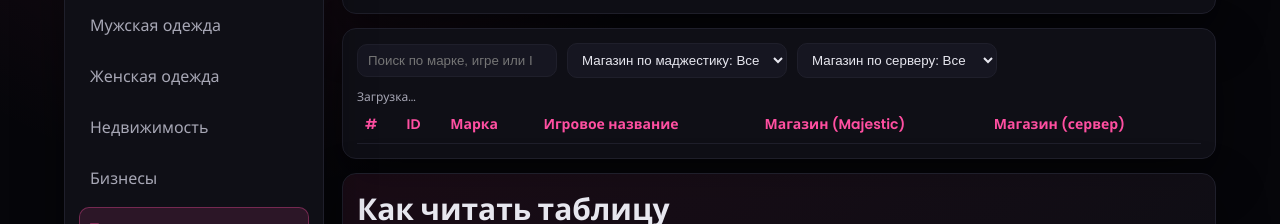
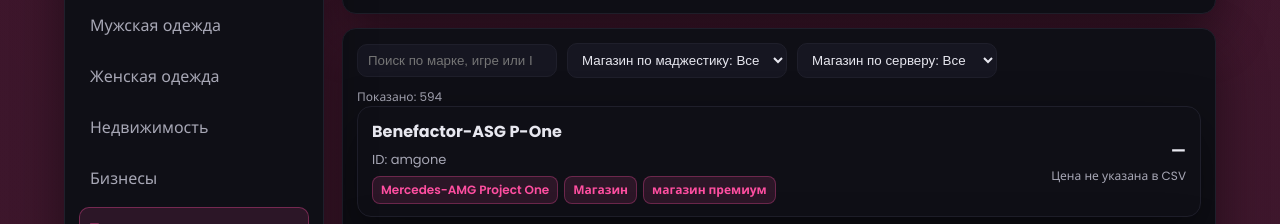
Before and after one commit to vanekvaraksin/Markus-RP, a plain HTML site: page pages/vehicles.html in a window 1280 px wide. Shown: the part 549-773 px from the top of the page. Drawn offline with Linux system fonts and the light colour scheme.

Commit message:
Add files via upload

```diff
--- a/pages/vehicles.html
+++ b/pages/vehicles.html
@@ -85,29 +85,15 @@
               </select>
             </div>
             <div class="muted small" id="vehiclesCount">Загрузка...</div>
-            <div class="table-scroll">
-              <table class="data-table" id="vehiclesTable">
-                <thead>
-                  <tr>
-                    <th>#</th>
-                    <th>ID</th>
-                    <th>Марка</th>
-                    <th>Игровое название</th>
-                    <th>Магазин (Majestic)</th>
-                    <th>Магазин (сервер)</th>
-                  </tr>
-                </thead>
-                <tbody></tbody>
-              </table>
-            </div>
+            <div class="cards-list" id="vehiclesCards"></div>
           </section>
 
           <section class="detail-section detail-highlight">
             <h2>Как читать таблицу</h2>
             <ul class="detail-list">
               <li>Столбцы: ID, марка/модель, игровое название, магазин/тип продажи.</li>
-              <li>Используйте поиск и фильтры выше таблицы для нужного авто.</li>
-              <li>Цены и наличие зависят от обновлений — таблица обновляется из CSV.</li>
+              <li>Используйте поиск и фильтры выше списка для нужного авто.</li>
+              <li>Цены и наличие зависят от обновлений — список обновляется из CSV.</li>
             </ul>
             <div class="meta-row">
               <span class="meta-pill">Данные из локального CSV</span>
@@ -141,7 +127,7 @@
     const searchInput = document.getElementById('vehicleSearch');
     const shopMajesticSelect = document.getElementById('shopMajestic');
     const shopServerSelect = document.getElementById('shopServer');
-    const tableBody = document.querySelector('#vehiclesTable tbody');
+    const cardsWrap = document.getElementById('vehiclesCards');
     const countEl = document.getElementById('vehiclesCount');
 
     function parseCSV(text) {
@@ -184,18 +170,32 @@
       return rows.filter(r => r.length > 1);
     }
 
-    function renderTable(data) {
-      tableBody.innerHTML = data.map(item => `
-        <tr>
-          <td>${item['№'] || ''}</td>
-          <td>${item['ID авто'] || ''}</td>
-          <td>${item['Марка авто'] || ''}</td>
-          <td>${item['Игровое название'] || ''}</td>
-          <td>${item['Магазин по маджестику'] || ''}</td>
-          <td>${item['Магазин по серверу'] || ''}</td>
-        </tr>
-      `).join('');
-      countEl.textContent = \`Показано: ${data.length}\`;
+    function renderCards(data) {
+      cardsWrap.innerHTML = data.map(item => {
+        const id = item['ID авто'] || '';
+        const title = item['Марка авто'] || '';
+        const game = item['Игровое название'] || '';
+        const shopM = item['Магазин по маджестику'] || '';
+        const shopS = item['Магазин по серверу'] || '';
+        return `
+          <div class="vehicle-card">
+            <div class="vehicle-main">
+              <div class="vehicle-title">${game || title || 'Без названия'}</div>
+              <div class="vehicle-id">${id ? `ID: ${id}` : ''}</div>
+              <div class="vehicle-tags">
+                ${title ? `<span class="pill-soft">${title}</span>` : ''}
+                ${shopM ? `<span class="pill-soft">${shopM}</span>` : ''}
+                ${shopS ? `<span class="pill-soft">${shopS}</span>` : ''}
+              </div>
+            </div>
+            <div class="price-box">
+              <div class="price-value">—</div>
+              <div class="muted small">Цена не указана в CSV</div>
+            </div>
+          </div>
+        `;
+      }).join('');
+      countEl.textContent = `Показано: ${data.length}`;
     }
 
     function populateFilters(data) {
@@ -219,7 +219,7 @@
       const shopM = shopMajesticSelect.value;
       const shopS = shopServerSelect.value;
       return allRows.filter(item => {
-        const text = \`\${item['ID авто']} \${item['Марка авто']} \${item['Игровое название']}\`.toLowerCase();
+        const text = `${item['ID авто']} ${item['Марка авто']} ${item['Игровое название']}`.toLowerCase();
         if (query && !text.includes(query)) return false;
         if (shopM && item['Магазин по маджестику'] !== shopM) return false;
         if (shopS && item['Магазин по серверу'] !== shopS) return false;
@@ -239,13 +239,13 @@
           return obj;
         });
         populateFilters(data);
-        const update = () => renderTable(applyFilters(data));
+        const update = () => renderCards(applyFilters(data));
         searchInput.addEventListener('input', update);
         shopMajesticSelect.addEventListener('change', update);
         shopServerSelect.addEventListener('change', update);
         update();
       } catch (e) {
-        countEl.textContent = 'Ошибка загрузки таблицы';
+        countEl.textContent = 'Ошибка загрузки списка';
         console.error(e);
       }
     }
@@ -254,3 +254,5 @@
   </script>
 </body>
 </html>
+</body>
+</html>
--- a/styles.css
+++ b/styles.css
@@ -703,6 +703,75 @@ h2 {
   min-width: 200px;
 }
 
+.cards-list {
+  display: flex;
+  flex-direction: column;
+  gap: 10px;
+}
+
+.vehicle-card {
+  display: grid;
+  grid-template-columns: 1fr auto;
+  gap: 10px;
+  padding: 12px 14px;
+  background: var(--panel);
+  border: 1px solid var(--border);
+  border-radius: var(--radius-md);
+  box-shadow: var(--shadow);
+  align-items: center;
+}
+
+.vehicle-main {
+  display: flex;
+  flex-direction: column;
+  gap: 6px;
+}
+
+.vehicle-title {
+  font-weight: 700;
+  font-size: 16px;
+}
+
+.vehicle-id {
+  color: var(--muted);
+  font-size: 13px;
+}
+
+.vehicle-tags {
+  display: flex;
+  gap: 6px;
+  flex-wrap: wrap;
+}
+
+.pill-soft {
+  display: inline-flex;
+  padding: 4px 8px;
+  border-radius: 8px;
+  background: rgba(255, 79, 161, 0.12);
+  color: var(--pink);
+  border: 1px solid rgba(255, 79, 161, 0.3);
+  font-weight: 600;
+  font-size: 12px;
+}
+
+.price-box {
+  text-align: right;
+  display: flex;
+  flex-direction: column;
+  gap: 4px;
+  min-width: 120px;
+}
+
+.price-value {
+  font-weight: 800;
+  font-size: 16px;
+  color: var(--text);
+}
+
+.table-scroll {
+  overflow: auto;
+}
+
 .data-table {
   width: 100%;
   border-collapse: collapse;
@@ -725,15 +794,14 @@ h2 {
   background: rgba(255, 79, 161, 0.06);
 }
 
-.pill-soft {
-  display: inline-flex;
-  padding: 4px 8px;
-  border-radius: 8px;
-  background: rgba(255, 79, 161, 0.12);
-  color: var(--pink);
-  border: 1px solid rgba(255, 79, 161, 0.3);
-  font-weight: 600;
-  font-size: 12px;
+@media (max-width: 720px) {
+  .vehicle-card {
+    grid-template-columns: 1fr;
+    text-align: left;
+  }
+  .price-box {
+    text-align: left;
+  }
 }
 
 @media (max-width: 960px) {
```
